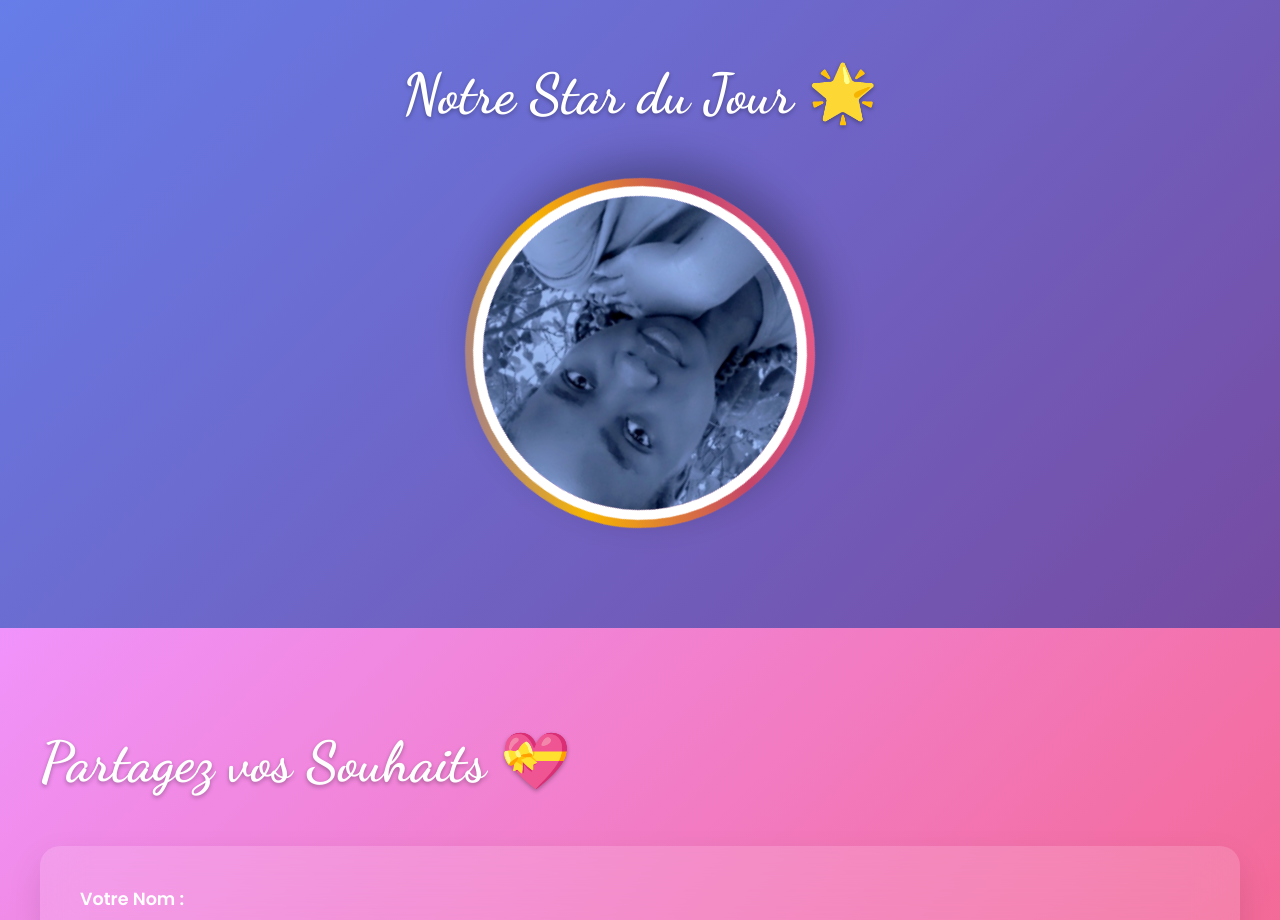
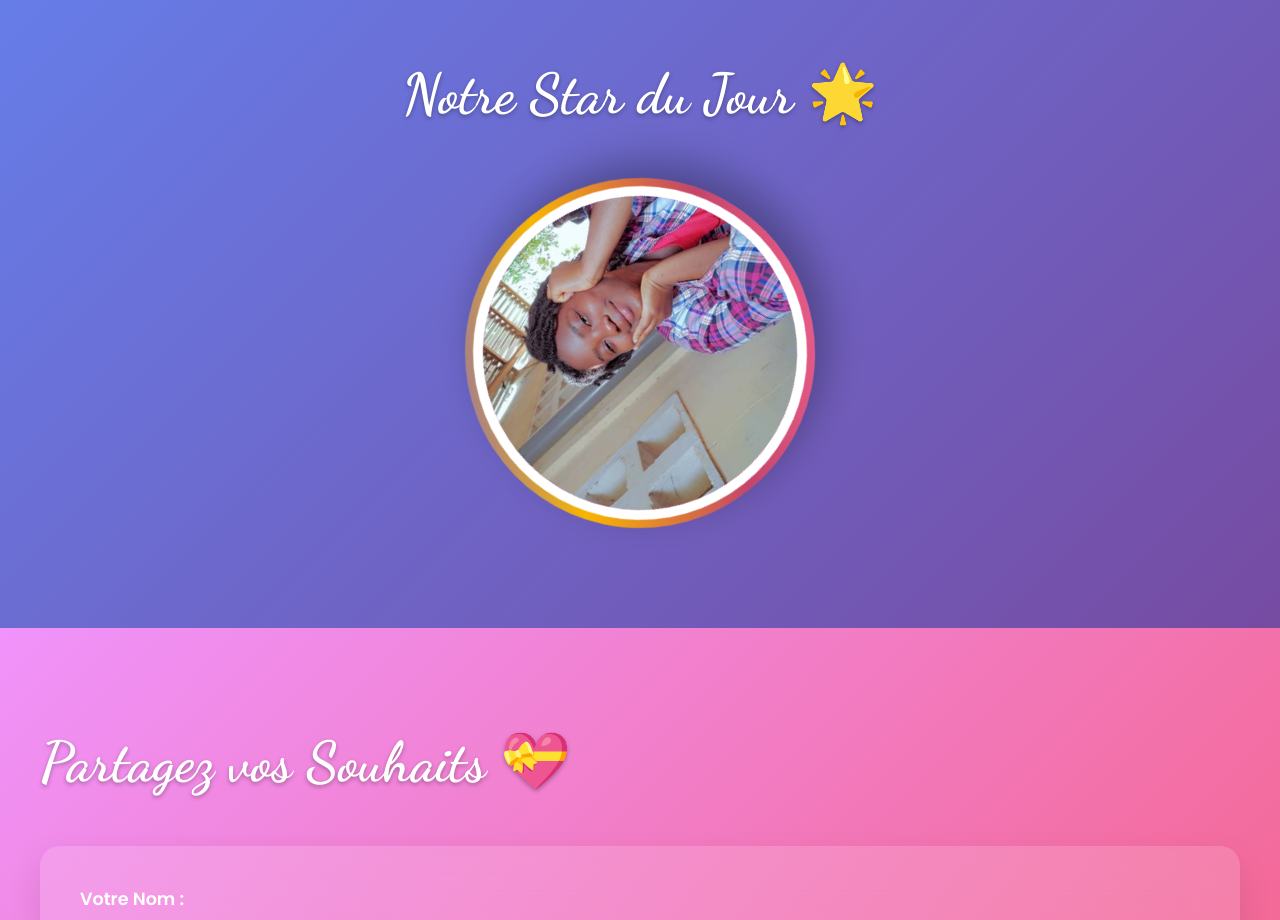
Before and after one commit to Essosolim01/BIrthday03, a plain HTML site: page index.html in a window 1280 px wide. Shown: the part 840-1760 px from the top of the page. Drawn offline with Linux system fonts and the light colour scheme; animation ran at ten frames a second.

Commit message:
Update index.html

```diff
--- a/index.html
+++ b/index.html
@@ -687,6 +687,60 @@
                 floatingParticles.push(particle);
             }
         });
+        // Liste des images à faire défiler
+const images = [
+    './IMG-20250924-WA0006.jpg',
+    './WhatsApp Image 2025-09-24 at 12.27.11.jpeg',
+    './WhatsApp Image 2025-09-25 at 11.19.07.jpeg',
+    './WhatsApp Image 2025-09-25 at 11.19.08 (1).jpeg',
+    './WhatsApp Image 2025-09-25 at 11.19.08 (2).jpeg',
+    './WhatsApp Image 2025-09-25 at 11.19.08.jpeg',
+    './WhatsApp Image 2025-09-25 at 11.19.09.jpeg',
+    './WhatsApp Image 2025-09-25 at 11.19.10 (1).jpeg',
+    './WhatsApp Image 2025-09-25 at 11.19.10 (2).jpeg',
+    './WhatsApp Image 2025-09-25 at 11.19.10.jpeg'
+];
+
+let currentImageIndex = 0;
+
+function rotateImages() {
+    const photoElement = document.querySelector('.photo img');
+
+    if (photoElement && images.length > 0) {
+        // Effet de fondu pour transition fluide
+        photoElement.style.opacity = '0.3';
+
+        setTimeout(() => {
+            // Changer l'image
+            photoElement.src = images[currentImageIndex];
+
+            // Passer à l'image suivante
+            currentImageIndex = (currentImageIndex + 1) % images.length;
+
+            // Restaurer l'opacité
+            photoElement.style.opacity = '1';
+        }, 200); // Délai pour l'effet de transition
+    }
+}
+
+// Démarrer la rotation automatique
+setInterval(rotateImages, 3000); // 3000ms = 3 secondes
+
+// Version avec transition CSS plus fluide (optionnel)
+function initSmoothTransition() {
+    const photoElement = document.querySelector('.photo img');
+    if (photoElement) {
+        photoElement.style.transition = 'opacity 0.5s ease-in-out';
+    }
+}
+
+// Initialiser au chargement de la page
+document.addEventListener('DOMContentLoaded', function() {
+    initSmoothTransition();
+
+    // Optionnel : démarrer immédiatement la première rotation
+    setTimeout(rotateImages, 1000);
+});
     </script>
 </body>
 
```
